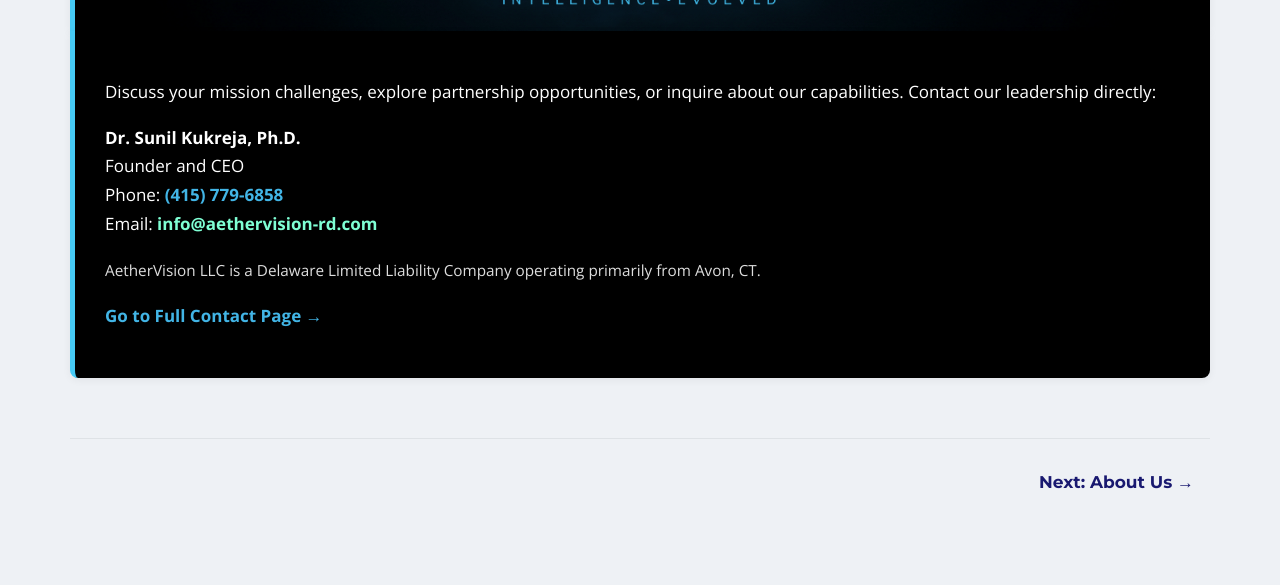
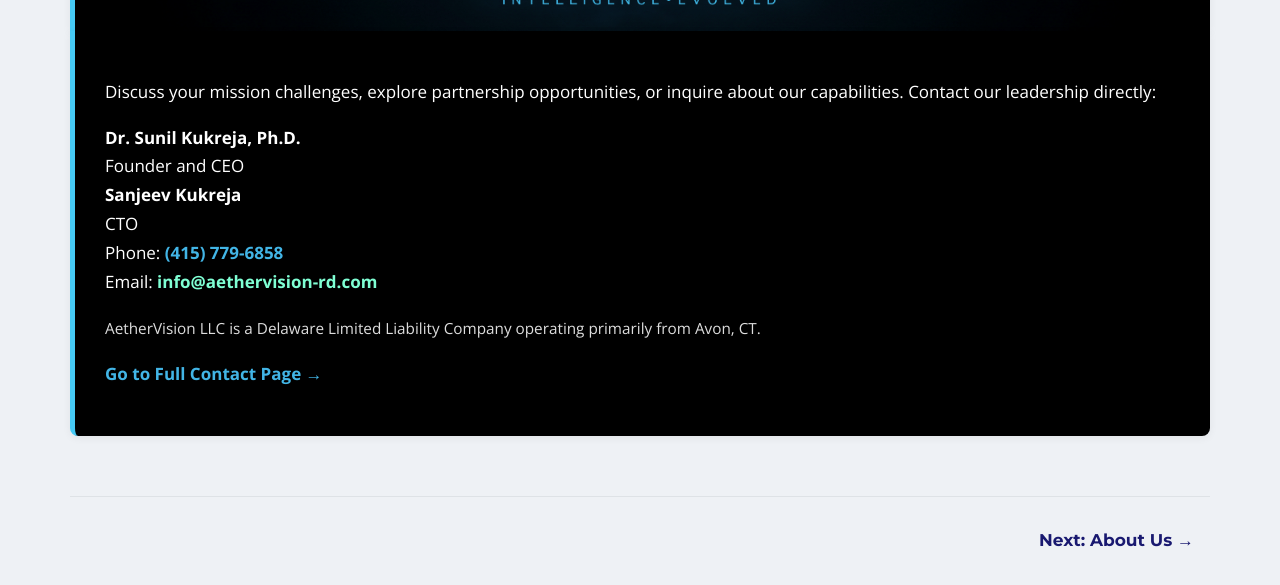
Before and after one commit to sunilkukreja/aethervision-website, a plain HTML site: page index.html in a window 1280 px wide. Shown: the part 3120-3705 px from the top of the page. Drawn offline with nearby package versions, Linux system fonts and the light colour scheme.

Commit message:
ASdded CTO BACK

```diff
--- a/index.html
+++ b/index.html
@@ -191,6 +191,8 @@
                  <p class="contact-person-first">
                      <strong>Dr. Sunil Kukreja, Ph.D.</strong><br>
                      Founder and CEO<br>
+                     <strong>Sanjeev Kukreja</strong><br>
+                     CTO<br>
                      Phone: <a href="tel:+14157796858">(415) 779-6858</a><br>
                      Email: <a href="mailto:info@aethervision-rd.com">info@aethervision-rd.com</a>
                  </p>
```
